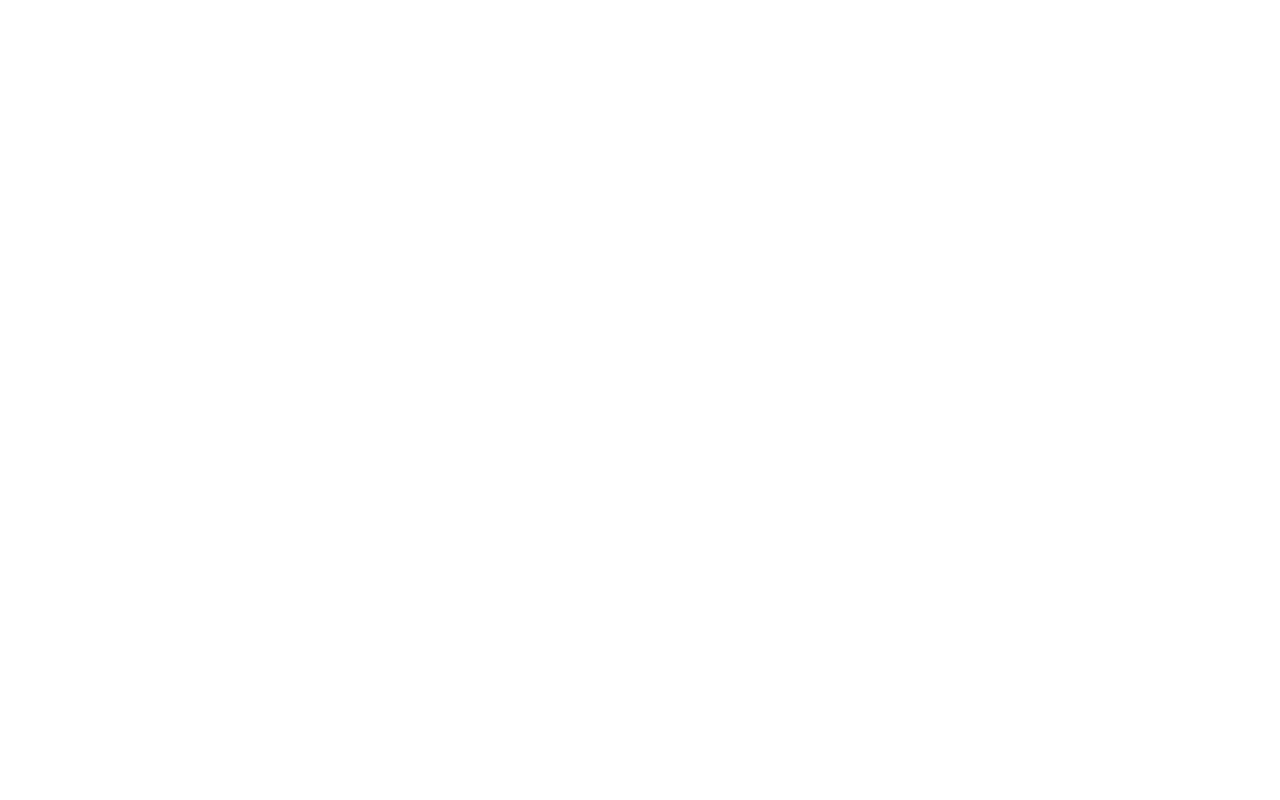
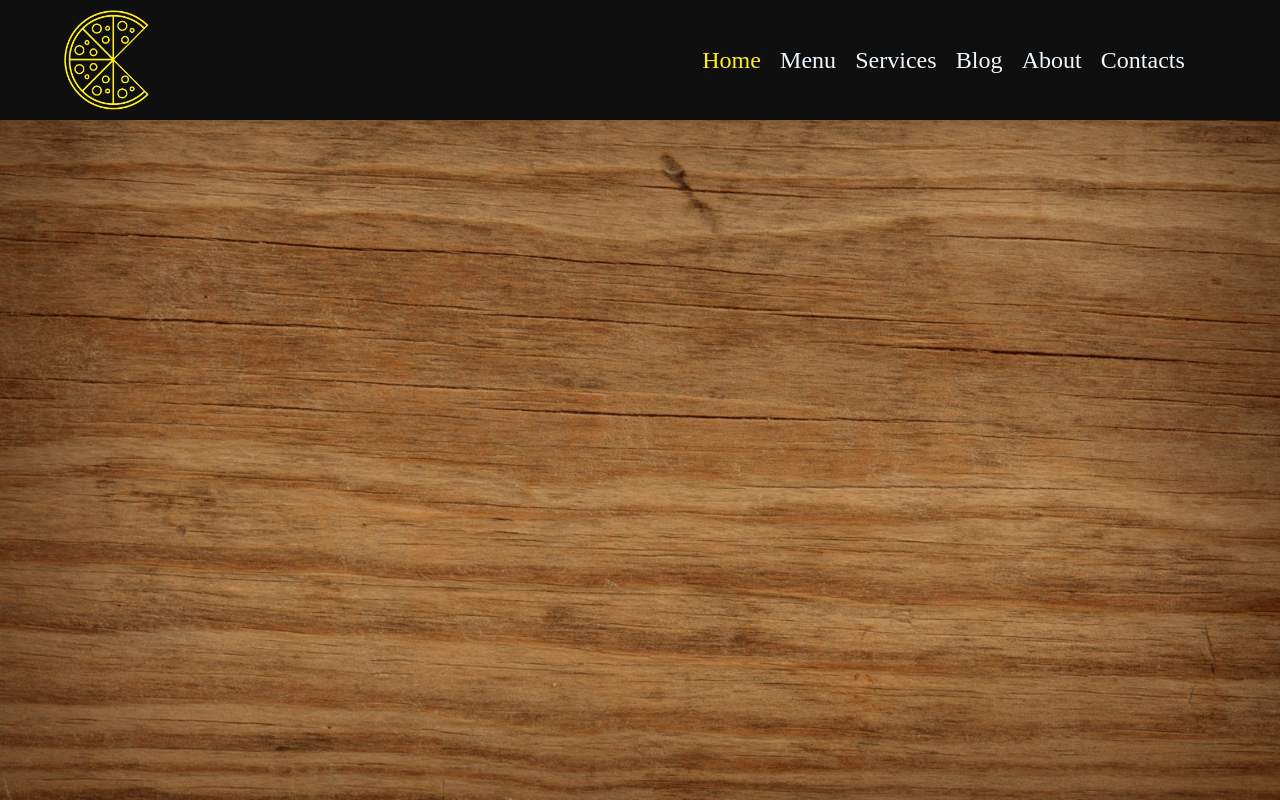
Before and after one commit to PapierKorb76/restaurant-page, a website built with webpack: page dist/index.html in a window 1280 px wide. Built offline with nearby package versions, Linux system fonts and the light colour scheme.

Commit message:
Navbar Completed

```diff
--- a/package.json
+++ b/package.json
@@ -19,6 +19,8 @@
   },
   "homepage": "https://github.com/PapierKorb76/restaurant-page#readme",
   "devDependencies": {
+    "css-loader": "^6.7.1",
+    "style-loader": "^3.3.1",
     "webpack": "^5.74.0",
     "webpack-cli": "^4.10.0"
   }
--- /dev/null
+++ b/src/home-page.js
@@ -0,0 +1,23 @@
+import Icon from './icon.png';
+
+export function homePage(){
+    const body = document.querySelector("body");
+    const navbar = document.createElement("div");
+    const ul = document.createElement("ul")
+    const list = ["Home", "Menu", "Services", "Blog", "About", "Contacts"];
+    const myIcon = new Image();
+
+    myIcon.src = Icon;
+    navbar.append(myIcon);
+
+    navbar.classList.add("navbar");
+    navbar.append(ul);
+    list.forEach((listItem, li) => {
+        li = document.createElement("li");
+        li.innerText = listItem;
+        ul.append(li);
+    });
+
+    body.append(navbar);
+    console.log("Running module...");
+}
--- a/src/index.js
+++ b/src/index.js
@@ -1 +1,3 @@
-console.log("test #1");
+import './style.css';
+import * as module from "./home-page.js";
+module.homePage();
--- /dev/null
+++ b/src/style.css
@@ -0,0 +1,40 @@
+*, *::before, *::after{
+    box-sizing: border-box;
+}
+
+body{
+    width: 100%; height: 100vh;
+    margin: 0; padding: 0;
+    background-image: url("bg-image.jpeg");
+    background-size: cover;
+}
+
+.navbar{
+    background-color: #0f0f0f;
+    height: 15vh;
+    display: flex;
+    align-items: center;
+    padding: 20px;
+}
+
+.navbar ul li:first-child{
+    color: #fff01c;
+}
+
+.navbar ul li{
+    color: aliceblue;
+    list-style-type: none;
+    display: inline;
+    font-size: 1.5rem;
+    margin-right: 1.2rem;
+}
+
+.navbar ul{
+    margin-left: auto;
+    padding: 0px 3.5rem 0px 0px;
+}
+
+.navbar img{
+    width: 100px;
+    margin-left: 40px;
+}
--- a/webpack.config.js
+++ b/webpack.config.js
@@ -7,4 +7,16 @@ module.exports = {
     filename: 'main.js',
     path: path.resolve(__dirname, 'dist'),
   },
+  module: {
+    rules: [
+      {
+        test: /\.css$/i,
+        use: ['style-loader', 'css-loader'],
+      },
+      {
+        test: /\.(png|svg|jpg|jpeg|gif)$/i,
+        type: 'asset/resource'
+      },
+    ],
+  },
 };
```
Also changed, not shown: dist/7436223327b8f98d8621.png (added), dist/a9360d3e67191ed72830.jpeg (added), dist/index.html, dist/main.js, src/bg-image.jpeg (added), src/icon.png (added), 1 other file.
